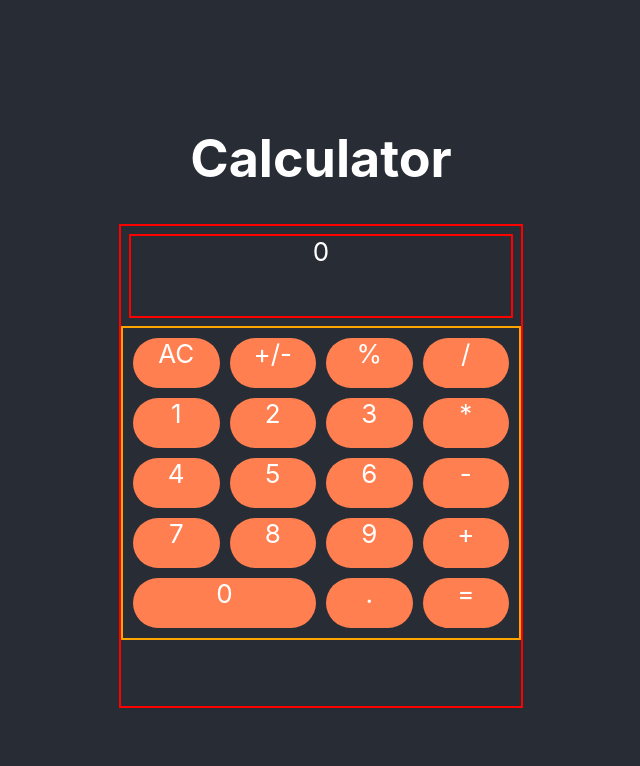
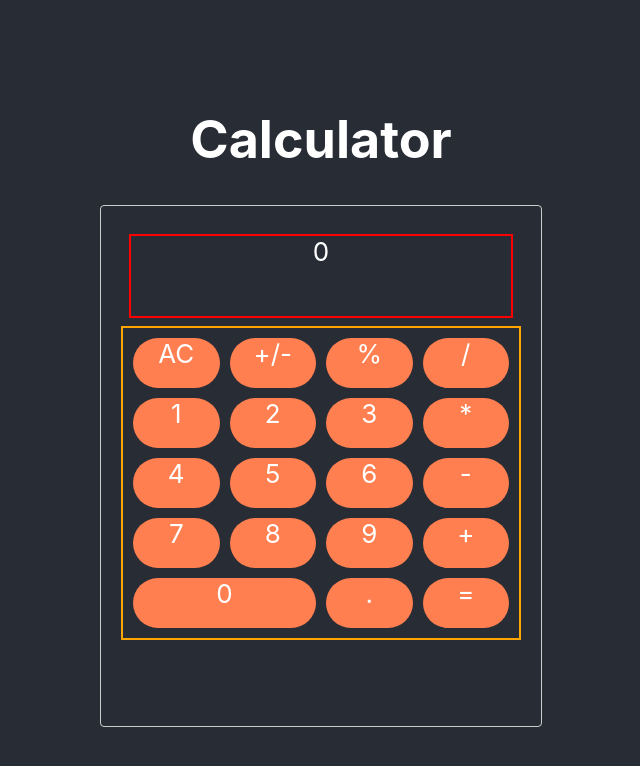
Before and after one commit to ericcnguyen04/calculator, a React (Create React App) app: page / in a window 1280 px wide. Shown: the top 766 px of the page, without its empty margins (319-959 px from the left). Built offline with nearby package versions, Linux system fonts and the light colour scheme.

Commit message:
doing css work

```diff
--- a/src/App.css
+++ b/src/App.css
@@ -18,6 +18,10 @@
 
   height:60vh;
   width: 400px;
+  margin: 0 auto;
+  padding: 20px;
+  border: 1px solid #ccc;
+  border-radius: 4px;
 }
 
 .screen {
```
